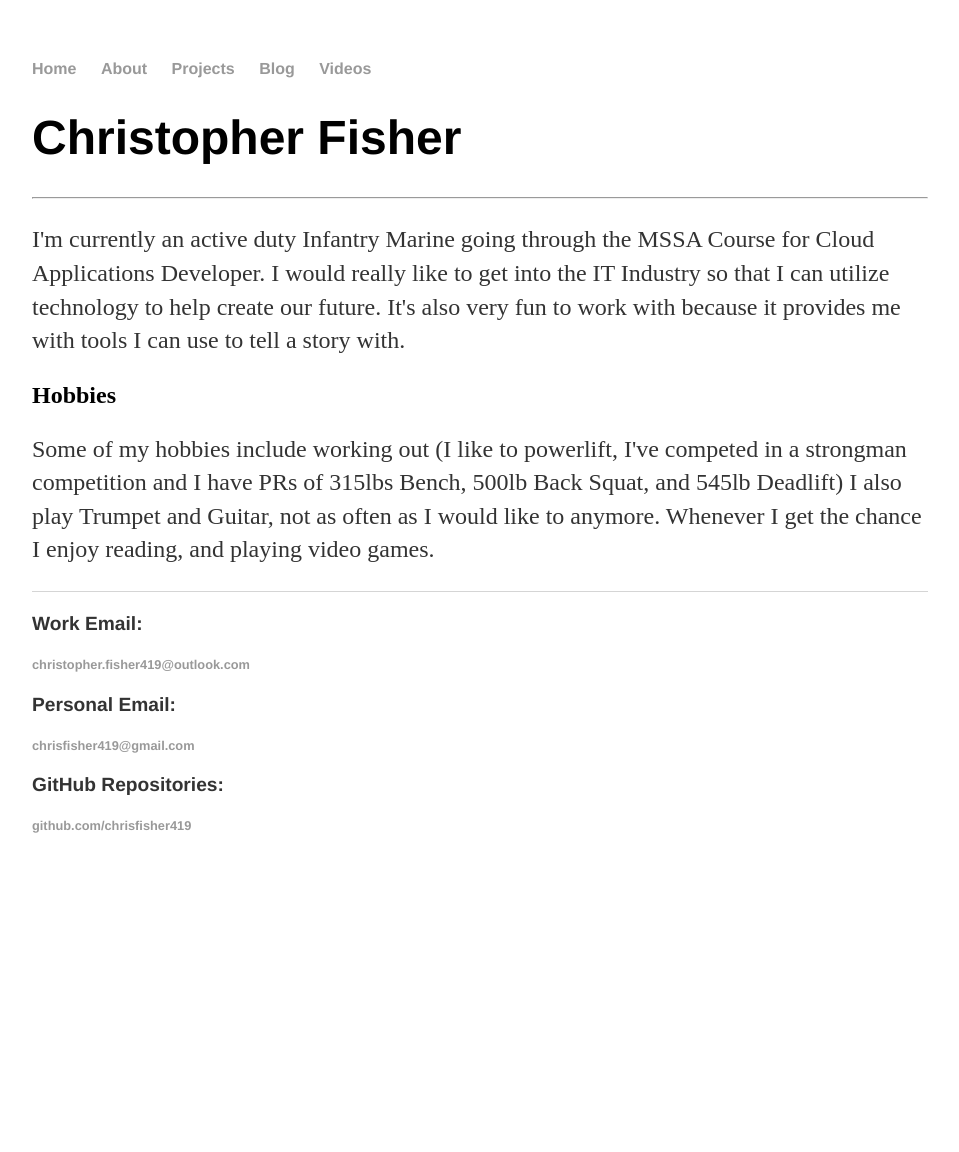
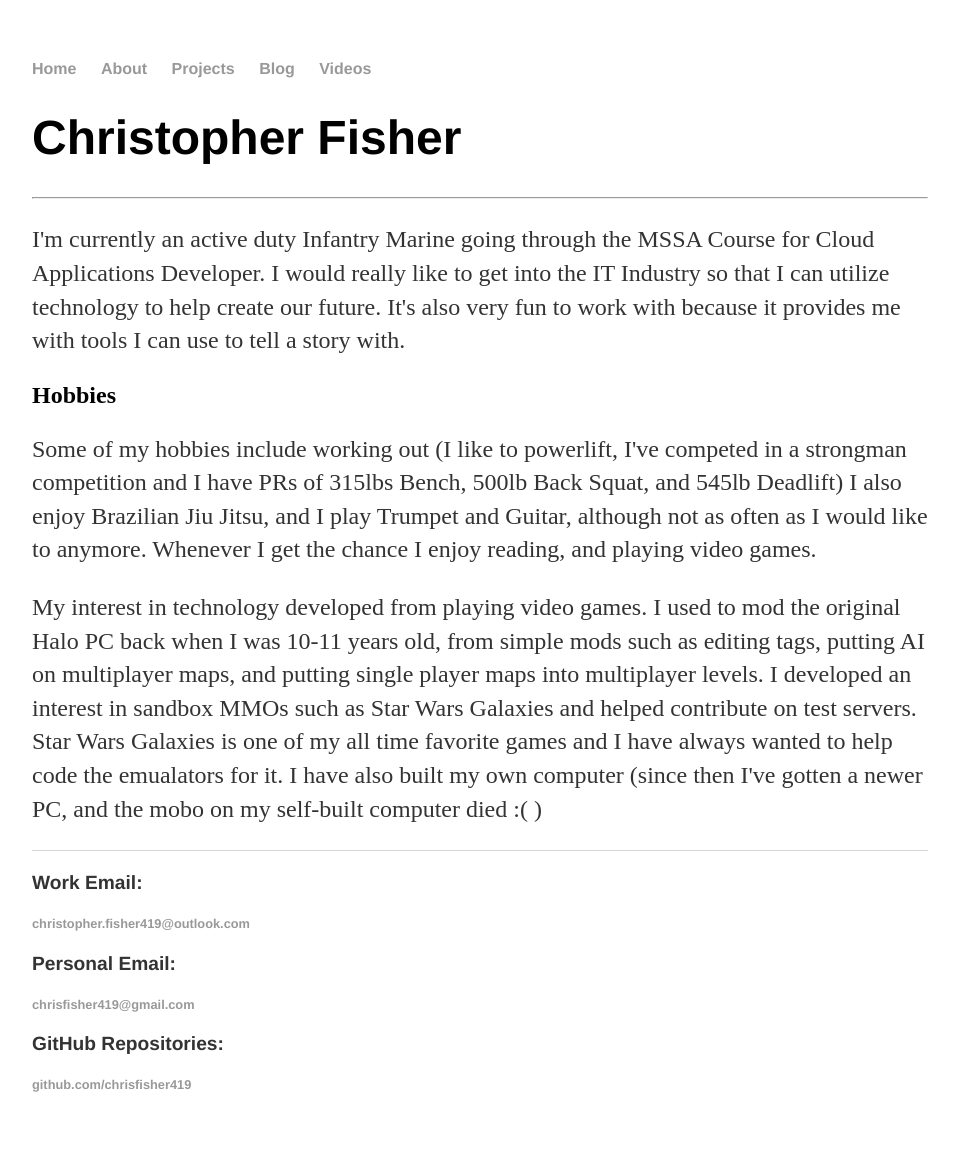
Before and after one commit to chrisfisher419/chrisfisher419.github.io, a Jekyll site: the page built from about/index.html, in a window 1280 px wide. Shown: the whole page, without its empty margins (160-1119 px from the left). Built offline with Jekyll 4.4.1, drawn with Linux system fonts in a browser that asks for light colours; before the commit the page ends 900 px from its top, so only the background shows below that.

Commit message:
Update index.html

```diff
--- a/about/index.html
+++ b/about/index.html
@@ -7,5 +7,8 @@ title: About Me
 	<p>I'm currently an active duty Infantry Marine going through the MSSA Course for Cloud Applications Developer. I would really like to get into the IT Industry so that I can utilize technology to help create our future. It's also very fun to work with because it provides me with tools I can use to tell a story with.</p>
 	<h2> Hobbies </h2>
 	<p> Some of my hobbies include working out (I like to powerlift, I've competed in a strongman competition and I have PRs of 315lbs Bench, 500lb Back Squat, and 545lb Deadlift)
-	I also play Trumpet and Guitar, not as often as I would like to anymore. Whenever I get the chance I enjoy reading, and playing video games. </p>
+	I also enjoy Brazilian Jiu Jitsu, and I play Trumpet and Guitar, although not as often as I would like to anymore. Whenever I get the chance I enjoy reading, and playing video games. </p>
+	<p> My interest in technology developed from playing video games. I used to mod the original Halo PC back when I was 10-11 years old, from simple mods such as editing tags, putting AI on multiplayer maps, and putting single player maps into multiplayer levels.
+		I developed an interest in sandbox MMOs such as Star Wars Galaxies and helped contribute on test servers. Star Wars Galaxies is one of my all time favorite games and I have always wanted to help code the emualators for it.
+		I have also built my own computer (since then I've gotten a newer PC, and the mobo on my self-built computer died :( ) </p>
 </div><!-- /.blurb -->
```
